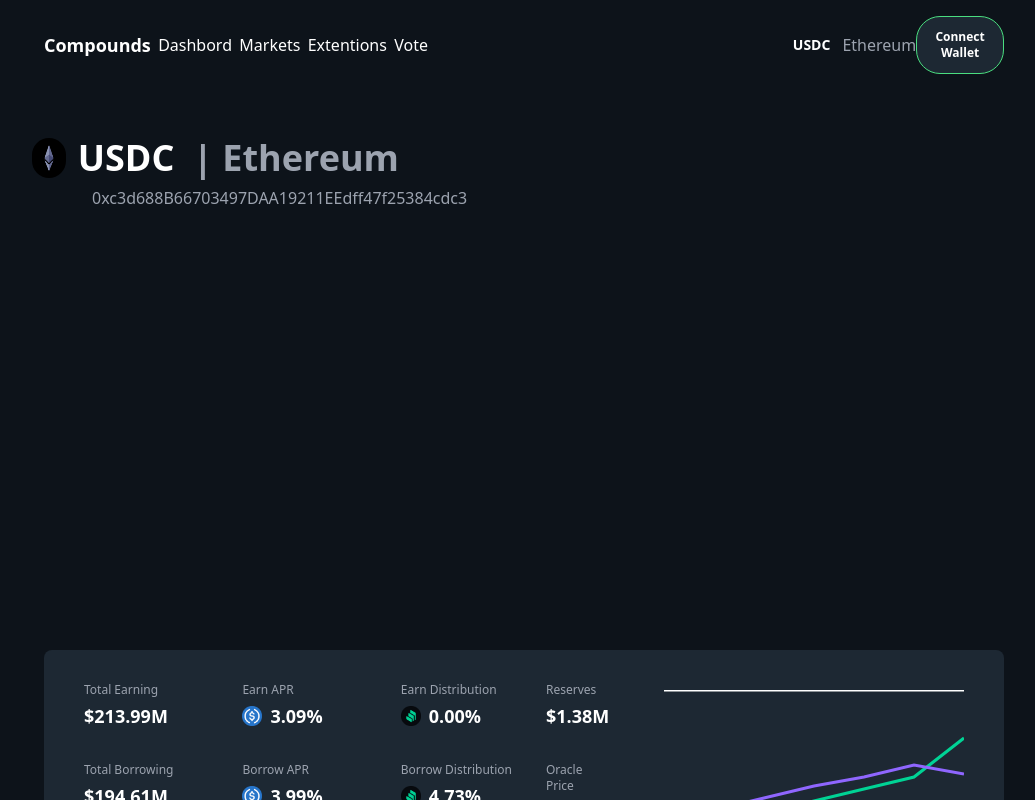
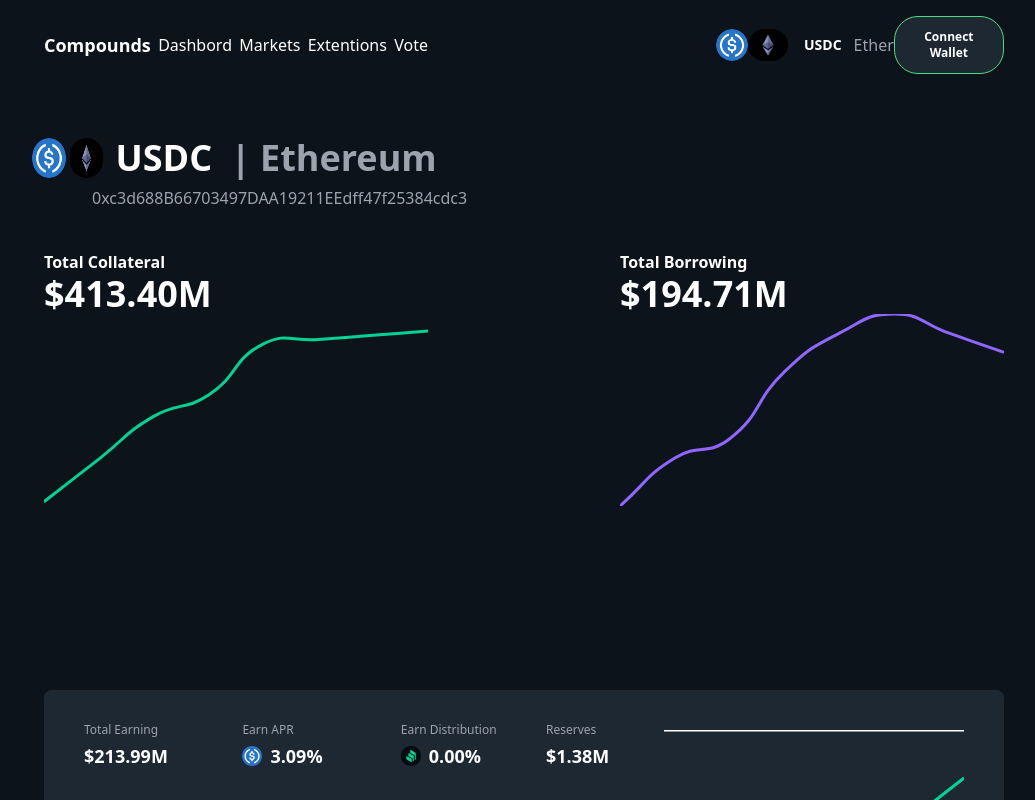
Before and after one commit to neeru0713/CompoundFinance, a React (Create React App) app: page / in a window 1280 px wide. Shown: the top 800 px of the page, without its empty margins (116-1151 px from the left). Built offline with nearby package versions, Linux system fonts and the light colour scheme.

Commit message:
icons added and graphs

```diff
--- a/src/components/Graph.js
+++ b/src/components/Graph.js
@@ -1,22 +1,99 @@
-// import React from 'react'
-// import {Line} from 'react-chartjs-2'
+import React, { useState } from "react";
+import { Line } from "react-chartjs-2";
+// import "./LineChart.css";
+import {
+  Chart,
+  CategoryScale,
+  LinearScale,
+  PointElement,
+  LineElement,
+} from "chart.js";
 
-// const Graph = () => {
-//     const chartData = {
-//         labels: ['Jan', 'Jan', 'Jan', 'Jan', 'Jan'],
-//         datasets: [{
-//             label: 'Graph Title',
-//             data : [65, 59, 80, 81, 56, 55],
-//             fill: false,
-//             borderColor: 'blue',
-//             tension: 0.1,
-//         }]
-//     }
-//   return (
-//     <div>
-//         <Line data = {chartData}/>
-//     </div>
-//   )
-// }
+const Graph = ({ title, cost, color, graphData }) => {
+  const [hoveredIndex, setHoveredIndex] = useState(null);
 
-// export default Graph
+  const data = {
+    labels: ["0%", "5%", "7%", "38%", "39%", "40%", "50%", "80%"],
+    datasets: [
+      {
+        label: "Data",
+        data: graphData,
+        fill: true,
+        borderColor: color,
+        backgroundColor: "transparent",
+        lineTension: 0.5, // Adjust the line tension to create a curved line
+        pointRadius: 0,
+      },
+    ],
+  };
+
+  const handleHover = (event, chartElements) => {
+    if (chartElements.length > 0) {
+      const index = chartElements[0].index;
+      setHoveredIndex(index);
+    } else {
+      setHoveredIndex(null);
+    }
+  };
+
+  const options = {
+    plugins: {
+      legend: {
+        display: true,
+      },
+    },
+    scales: {
+      x: {
+        display: false,
+        ticks: {
+          display: false,
+        },
+        grid: {
+          display: false,
+        },
+      },
+      y: {
+        display: false,
+        ticks: {
+          display: false,
+        },
+        grid: {
+          display: false,
+        },
+      },
+    },
+    interaction: {
+      intersect: false,
+    },
+    tooltips: {
+      enabled: false,
+    },
+    hover: {
+      mode: "nearest",
+      intersect: false,
+      axis: "x",
+    },
+  };
+
+  Chart.register(CategoryScale);
+  Chart.register(LinearScale);
+  Chart.register(LineElement);
+  Chart.register(PointElement);
+  const chartStyle = {
+    "--line-hover-color": hoveredIndex != null ? "white" : "blue",
+  };
+
+  return (
+    <div className="w-[40%]">
+      <div className="">
+        <h1 className={`font-semibold text-[${color}]`}>{title}</h1>
+        <h2 className="text-4xl font-bold">{cost}</h2>
+      </div>
+      <div className="chart-container" style={chartStyle}>
+        <Line data={data} options={options} onHover={handleHover} />
+      </div>
+    </div>
+  );
+};
+
+export default Graph;
--- a/src/components/Graphs.js
+++ b/src/components/Graphs.js
@@ -1,8 +1,23 @@
 import React from "react";
-// import Graph from "./Graph";
+import Graph from "./Graph";
 
 const Graphs = () => {
-  return <div className="h-[50%] flex justify-between text-white"></div>;
+  return (
+    <div className="h-[50%] flex justify-between text-white mt-10">
+      <Graph
+        title="Total Collateral"
+        cost="$413.40M"
+        color="#00d395"
+        graphData={[1, 11, 21, 26, 38, 39, 40, 41, 42, 7]}
+      />
+      <Graph
+        title="Total Borrowing"
+        cost="$194.71M"
+        color="#8f66ff"
+        graphData={[0, 5, 7, 14, 18, 20, 18, 16, 14, 10, 9, 5]}
+      />
+    </div>
+  );
 };
 
 export default Graphs;
--- a/src/components/Header.js
+++ b/src/components/Header.js
@@ -1,10 +1,15 @@
 import React from "react";
 import etherium from "../etherium.png";
-
+import udcoin from "../usd-coin-usdc-logo.png"
 const Header = () => {
   return (
     <div className="flex flex-col">
       <div className="flex text-white pt-12 pb-2 -ml-1">
+
+      <img
+          className="h-10 rounded-full bg-black w-[3.5%] -ml-2 mr-3"
+          src={udcoin}
+        />
         <img
           className="h-10 rounded-full bg-black w-[3.5%] -ml-2 mr-3"
           src={etherium}
--- a/src/components/NavBar.js
+++ b/src/components/NavBar.js
@@ -1,5 +1,6 @@
 import React from "react";
-
+import etherium from "../etherium.png";
+import udcoin from "../usd-coin-usdc-logo.png"
 const NavBar = () => {
   return (
     <div className="flex justify-between ">
@@ -10,8 +11,16 @@
         <h2>Extentions</h2>
         <h1>Vote</h1>
       </div>
-      <div className="text-white flex justify-between py-4 w-[22%] items-center">
+      <div className="text-white flex justify-between py-4 w-[30%] items-center">
         <div className="flex items-center">
+        <img
+          className="h-8 rounded-full bg-black"
+          src={udcoin}
+        />
+        <img
+          className="h-8 rounded-full bg-black w-10 mr-4"
+          src={etherium}
+        />
           <p className="font-bold text-sm mr-3">USDC</p>
           <p className="text-gray-400">Ethereum</p>
         </div>
```
